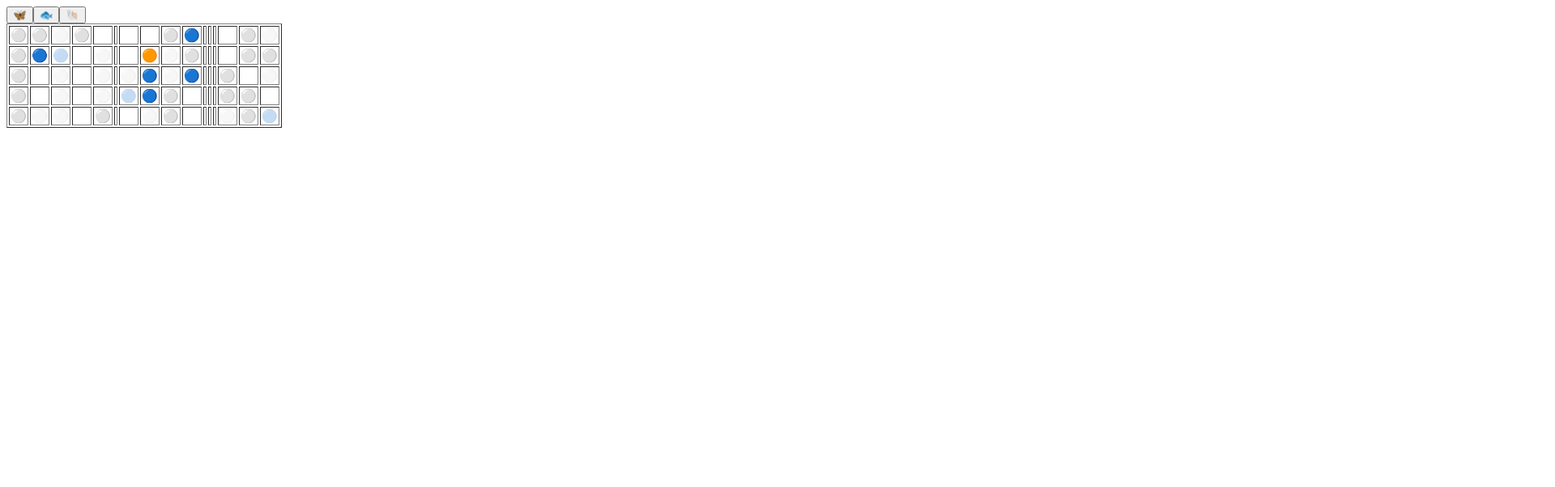
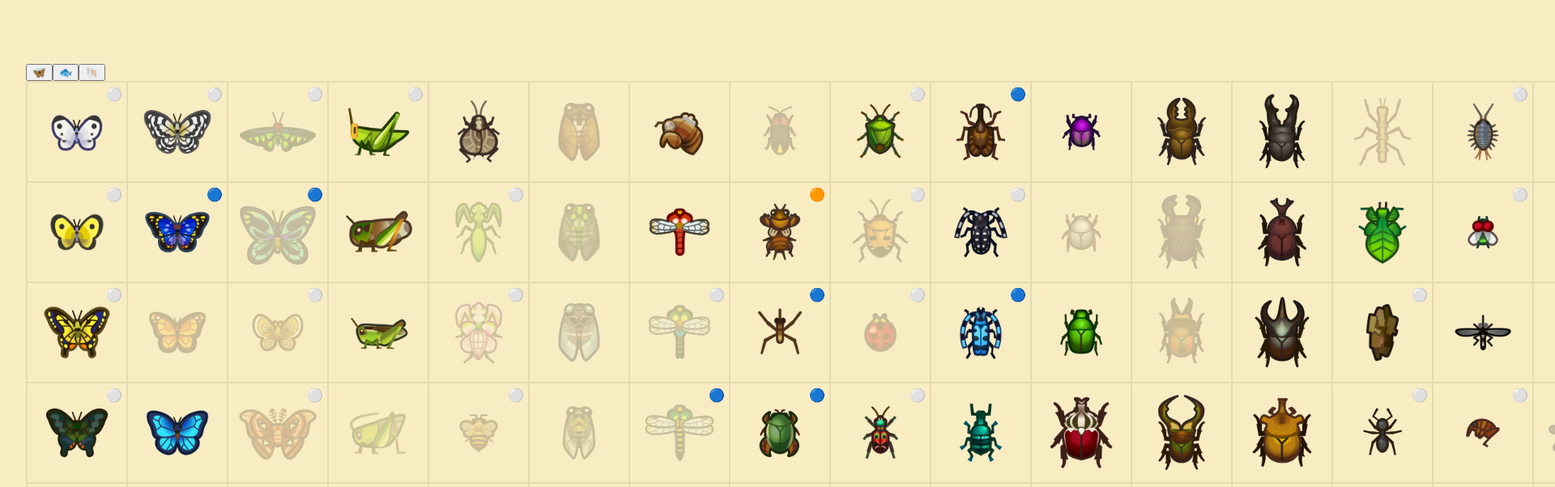
Before and after one commit to lanahrone/acnh-bestiary, a Vue app: page / in a window 1280 px wide. Shown: the top 602 px of the page at 81% size, 1920 px wide, since content can reach past the window. Built offline with nearby package versions, Linux system fonts and the light colour scheme.

Commit message:
Add styling

```diff
--- a/src/App.vue
+++ b/src/App.vue
@@ -1,9 +1,13 @@
 <template>
-  <button v-for="[gridType, grid] in Object.entries(grids)" :key="gridType" @click="currentGrid = grid">
-    {{ grid.label }}
-  </button>
+  <div style="margin: 0 2rem;">
+    <div>
+      <button v-for="[gridType, grid] in Object.entries(grids)" :key="gridType" @click="currentGrid = grid">
+        {{ grid.label }}
+      </button>
+    </div>
 
-  <TheGrid v-if="currentGrid" :grid="currentGrid"></TheGrid>
+    <TheGrid v-if="currentGrid" :grid="currentGrid"></TheGrid>
+  </div>
 </template>
 
 <script>
@@ -29,3 +33,20 @@ export default {
   }
 }
 </script>
+
+<style>
+body, html {
+  width: 100%;
+  height: 100%;
+  margin: 0;
+  padding: 0;
+  background-color: #F8ECC3;
+}
+#app {
+  width: 100%;
+  height: 100%;
+  display: flex;
+  flex-direction: column;
+  justify-content: center;
+}
+</style>
--- a/src/components/TheCell.vue
+++ b/src/components/TheCell.vue
@@ -1,11 +1,22 @@
 <template>
-    <div v-if="availableThisMonth" :class="{ blink: isLastHour }" :style="{ opacity: availableNow ? 1 : 0.25 }">{{ icon }}</div>
+    <div class="cell">
+        <div v-if="availableThisMonth" :class="{ blink: isLastHour }" class="icon">{{ icon }}</div>
+        <img :src="img" :alt="item.name" :style="{ opacity: availableNow ? 1 : 0.25 }" />
+        <div v-if="owned" class="owned">✔️</div>
+    </div>
 </template>
 
 <script>
 export default {
     name: "TheCell",
-    props: { item: Object },
+    props: { item: Object, type: String },
+    data() {
+        const key = { 'insects': 'I', 'fishes': 'F', 'deepsea': 'D', }[this.type]
+        return {
+            img: require(`@/assets/img/${key}${this.item.id}.png`)
+        }
+
+    },
     computed: {
         currentMonth: () => new Date().getMonth() + 1,
         currentHour: () => new Date().getHours(),
@@ -24,6 +35,9 @@ export default {
         isLastHour() {
             return this.availableNow && !this.item.hours.includes(this.currentHour + 1)
         },
+        owned() {
+            return !!parseInt(window.localStorage.getItem(`${this.type}_${this.item.id}`));
+        },
         icon() {
             if (this.isFirstMonth) return "🔵"
             else if (this.isLastMonth) return "🟠"
@@ -34,6 +48,32 @@ export default {
 </script>
 
 <style>
+    .cell {
+        display: flex;
+        justify-content: center;
+        align-items: center;
+        position: relative;
+        width: 15vh;
+        min-width: 100px;
+        height: 15vh;
+        min-height: 100px;
+    }
+    .cell img {
+        width: 80%;
+        max-width: 128px;
+        height: 80%;
+        max-height: 128px;
+    }
+    .icon {
+        position: absolute;
+        top: .25rem;
+        right: .25rem;
+    }
+    .owned {
+        position: absolute;
+        bottom: .25rem;
+        left: .25rem;
+    }
     .blink {
         animation: blink-animation 1s infinite;
     }
--- a/src/components/TheGrid.vue
+++ b/src/components/TheGrid.vue
@@ -1,8 +1,8 @@
 <template>
-    <table border="1">
+    <table cellspacing="0">
         <tr v-for="(r, rIndex) in Array(grid.height)" :key="`row${rIndex}`">
             <td v-for="(c, cIndex) in Array(grid.width)" :key="`cell${cIndex}`" @click="toggleOwnership(items[rIndex][cIndex].id)">
-                <TheCell :item="items[rIndex][cIndex]"></TheCell>
+                <TheCell :type="this.grid.type" :item="items[rIndex][cIndex]"></TheCell>
             </td>
         </tr>
     </table>
@@ -59,3 +59,12 @@ export default {
     }
 }
 </script>
+
+<style scoped>
+table {
+    border: 1px solid #E5DAB0;
+}
+td {
+    border: 1px solid #E5DAB0;
+}
+</style>
```
